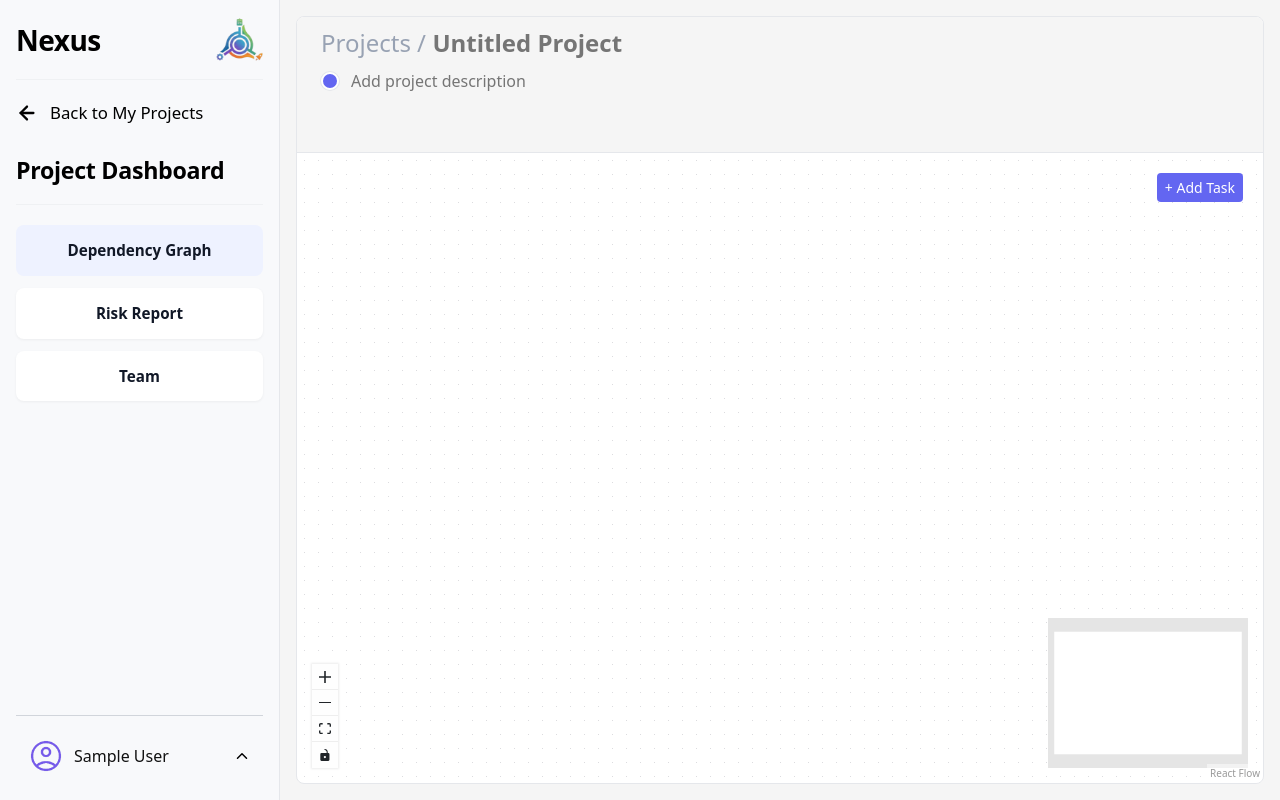
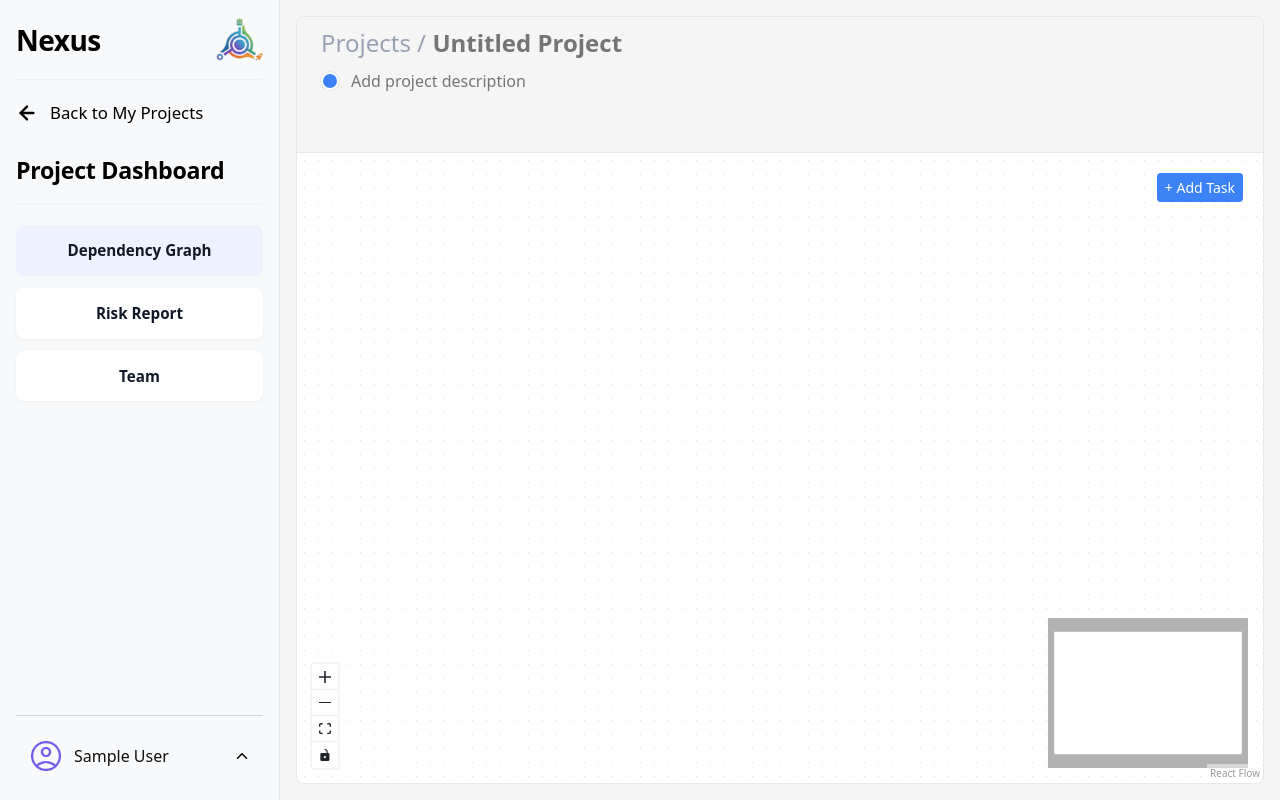
Before and after one commit to Ashtonroxas/Nexus, a React (Vite) app: page /projects/1 in a window 1280 px wide. Built offline with nearby package versions, Linux system fonts and the light colour scheme; no server answers; the database is empty; sample sign-in values are in the browser's storage.

Commit message:
[Ashton Roxas] Final touches for working activity feed

```diff
--- a/src/layouts/NexusLayout.jsx
+++ b/src/layouts/NexusLayout.jsx
@@ -14,7 +14,7 @@ function NexusLayout() {
       onClick={() => setShowSidebar(true)}
       className={`${styles.hamburger} d-lg-none`}
     >
-      <Menu size={28} color="#6366F1" />
+      <Menu size={28} color="#3b82f6" />
     </Button>
   );
 
--- a/src/pages/ActivityFeed/ActivityFeed.module.css
+++ b/src/pages/ActivityFeed/ActivityFeed.module.css
@@ -1,3 +1,6 @@
+/* Activity Feed Layout & Container */
+
+/* Main wrapper for the entire feed. It takes up the full height minus a small margin and hides any overflow to keep things neat. */
 .feedContainer {
   display: flex;
   flex-direction: column;
@@ -8,6 +11,8 @@
   overflow: hidden;
 }
 
+/* Header Section */
+/* The top bar containing the title, unread count, and 'Mark all as read' button. */
 .feedHeader {
   display: flex;
   justify-content: space-between;
@@ -17,17 +22,20 @@
   background-color: #F8FAFC;
 }
 
+/* Groups the mobile menu, title, and badge together on the left side. */
 .headerLeft {
   display: flex;
   align-items: center;
   gap: 1rem;
 }
 
+/* Wrapper for the mobile hamburger menu. Hidden on desktop. */
 .mobileMenuWrapper {
   display: flex;
   align-items: center;
 }
 
+/* Hides the mobile menu button on screens 992px and wider. */
 @media (min-width: 992px) {
   .mobileMenuWrapper {
     display: none;
@@ -41,6 +49,7 @@
   margin: 0;
 }
 
+/* The red notification pill showing the number of unread items. */
 .unreadBadge {
   background-color: #EF4444;
   color: white;
@@ -50,6 +59,7 @@
   border-radius: 999px;
 }
 
+/* Styling for the interactive "Mark all as read" text button. */
 .markReadBtn {
   background: transparent;
   border: none;
@@ -66,11 +76,15 @@
   background-color: #EEF2FF;
 }
 
+/* Muted styling when there are no unread notifications left to mark. */
 .markReadBtn:disabled {
   color: #9CA3AF;
   cursor: not-allowed;
 }
 
+/* Navigation Tabs */
+
+/* Container for the "All Activity" and "Unread" toggle tabs. */
 .tabsContainer {
   display: flex;
   gap: 1.5rem;
@@ -78,6 +92,7 @@
   border-bottom: 1px solid var(--outlines, #E5E7EB);
 }
 
+/* Base styling for each tab. */
 .tab {
   background: none;
   border: none;
@@ -89,11 +104,13 @@
   position: relative;
 }
 
+/* Darkens the text for the currently selected tab. */
 .tab.activeTab {
   color: #111111;
   font-weight: 600;
 }
 
+/* Adds the active underline indicator below the currently selected tab. */
 .tab.activeTab::after {
   content: '';
   position: absolute;
@@ -104,6 +121,9 @@
   background-color: #6366F1;
 }
 
+/* Feed Content & Notification Cards */
+
+/* The scrollable area where all the notifications live. */
 .notificationsList {
   flex: 1;
   overflow-y: auto;
@@ -111,6 +131,7 @@
   background-color: #F8FAFC;
 }
 
+/* Centered message block when there are zero notifications to display. */
 .emptyState {
   display: flex;
   flex-direction: column;
@@ -132,6 +153,7 @@
   font-size: 0.875rem;
 }
 
+/* The individual notification item styling */
 .notificationCard {
   background-color: #FFFFFF;
   border: 1px solid var(--outlines, #E5E7EB);
@@ -149,11 +171,13 @@
   border-color: #D1D5DB;
 }
 
+/* Distinguishes unread cards with a light blue background. */
 .unreadCard {
   background-color: #F0F5FF;
   border-color: #BFDBFE;
 }
 
+/* The small blue dot on top right of unread notification. */
 .unreadDot {
   position: absolute;
   top: 1.5rem;
@@ -164,12 +188,16 @@
   border-radius: 50%;
 }
 
+/* Aligns the icon and the text block side-by-side inside the card. */
 .cardContent {
   display: flex;
   gap: 1rem;
   align-items: flex-start;
 }
 
+/* Icons & Theming */
+
+/* Base circular shape for all notification icons. */
 .iconWrapper {
   width: 40px;
   height: 40px;
@@ -180,6 +208,7 @@
   flex-shrink: 0;
 }
 
+/* Specific color mappings for different event types */
 .iconInvite {
   background-color: #EEF2FF;
   color: #6366F1;
@@ -190,9 +219,19 @@
   color: #22C55E;
 }
 
+.iconInfo {
+  background-color: #E0F2FE;
+  color: #0284C7;
+}
+
 .iconWarning {
+  background-color: #FEF3C7;
+  color: #D97706;
+}
+
+.iconDanger {
   background-color: #FEF2F2;
-  color: #EF4444;
+  color: #DC2626;
 }
 
 .iconDefault {
@@ -200,6 +239,9 @@
   color: #6B7280;
 }
 
+/* Typography & Action Buttons */
+
+/* Stacks the main notification message, timestamp, and optional buttons vertically. */
 .textStack {
   display: flex;
   flex-direction: column;
@@ -218,6 +260,7 @@
   color: #111111;
 }
 
+/* Contains the clock icon and time string */
 .timeText {
   display: flex;
   align-items: center;
@@ -226,12 +269,14 @@
   color: #6B7280;
 }
 
+/* Wrapper for the Accept/Decline buttons on invites. */
 .actionButtons {
   display: flex;
   gap: 0.75rem;
   margin-top: 0.75rem;
 }
 
+/* Shared structural styling for Accept/Decline buttons. */
 .acceptBtn, .declineBtn {
   display: flex;
   align-items: center;
@@ -244,6 +289,7 @@
   transition: all 0.2s;
 }
 
+/* Specific coloring for Accept */
 .acceptBtn {
   background-color: #6366F1;
   color: white;
@@ -254,6 +300,7 @@
   background-color: #4F46E5;
 }
 
+/* Specific coloring for Decline */
 .declineBtn {
   background-color: white;
   color: #374151;
@@ -264,6 +311,7 @@
   background-color: #F3F4F6;
 }
 
+/* Text that appears after an invite has been responded to. */
 .statusFeedbackAccepted {
   margin-top: 0.5rem;
   font-size: 0.875rem;
@@ -278,15 +326,19 @@
   font-weight: 500;
 }
 
+/*  Mobile */
+
 @media (max-width: 640px) {
   .feedHeader {
     padding: 1rem;
   }
 
+  /* Stacks the Accept and Decline buttons vertically instead of side-by-side. */
   .actionButtons {
     flex-direction: column;
   }
 
+  /* Makes buttons span the full width of the card on mobile. */
   .acceptBtn, .declineBtn {
     width: 100%;
     justify-content: center;
--- a/src/pages/DependencyGraph/DependencyGraph.jsx
+++ b/src/pages/DependencyGraph/DependencyGraph.jsx
@@ -53,7 +53,7 @@ export default function DependencyGraph() {
   const [project, setProject] = useState(null);
   const [projectName, setProjectName] = useState("");
   const [projectDescription, setProjectDescription] = useState("");
-  const [projectColor, setProjectColor] = useState("#6366F1");
+  const [projectColor, setProjectColor] = useState("#3b82f6");
 
   // State management for team members fetched from Firestore
   const [teamMembers, setTeamMembers] = useState([]);
@@ -145,7 +145,7 @@ export default function DependencyGraph() {
     const trimmedDescription = projectDescription.trim();
     if (trimmedName === (project.name || "Untitled Project") &&
         trimmedDescription === (project.description || "") &&
-        projectColor === (project.color || "#6366F1")) {
+        projectColor === (project.color || "#3b82f6")) {
           setSaveStatus("saved");
           return;
         }
@@ -568,7 +568,7 @@ export default function DependencyGraph() {
           id: snapshot.id,
           name: data.name || "Untitled Project",
           description: data.description || "",
-          color: data.color || "#6366F1",
+          color: data.color || "#3b82f6",
         };
 
         setProject(projectData);
@@ -829,7 +829,7 @@ export default function DependencyGraph() {
         <div className={styles.floatingToolbar}>
           <button
             className="btn btn-primary btn-sm"
-            style={{ backgroundColor: '#6366F1', border: 'none' }}
+            style={{ backgroundColor: '#3b82f6', border: 'none' }}
             onClick={handleOpenCreateTask}
           >
             + Add Task
@@ -854,7 +854,7 @@ export default function DependencyGraph() {
         >
           <Background variant="dots" gap={20} size={1} />
           <Controls />
-          <MiniMap nodeColor="#6366F1" maskColor="rgba(0, 0, 0, 0.1)" />
+          <MiniMap nodeColor="#3b82f6" maskColor="rgba(0, 0, 0, 0.3)" />
         </ReactFlow>
 
         {/* Conditional popover from the bottom task detail component for selecting tasks on mobile */}
--- a/src/pages/MyProjects/MyProjects.jsx
+++ b/src/pages/MyProjects/MyProjects.jsx
@@ -71,7 +71,7 @@ function MyProjects() {
             dueDate: data.dueDate?.toDate? data.dueDate.toDate() : null,
             updatedAt: data.updatedAt?.toDate ? data.updatedAt.toDate() : null,
             numMembers: memberCount,
-            color: data.color || "#6366F1",
+            color: data.color || "#3b82f6",
           };
         })
       );
```
